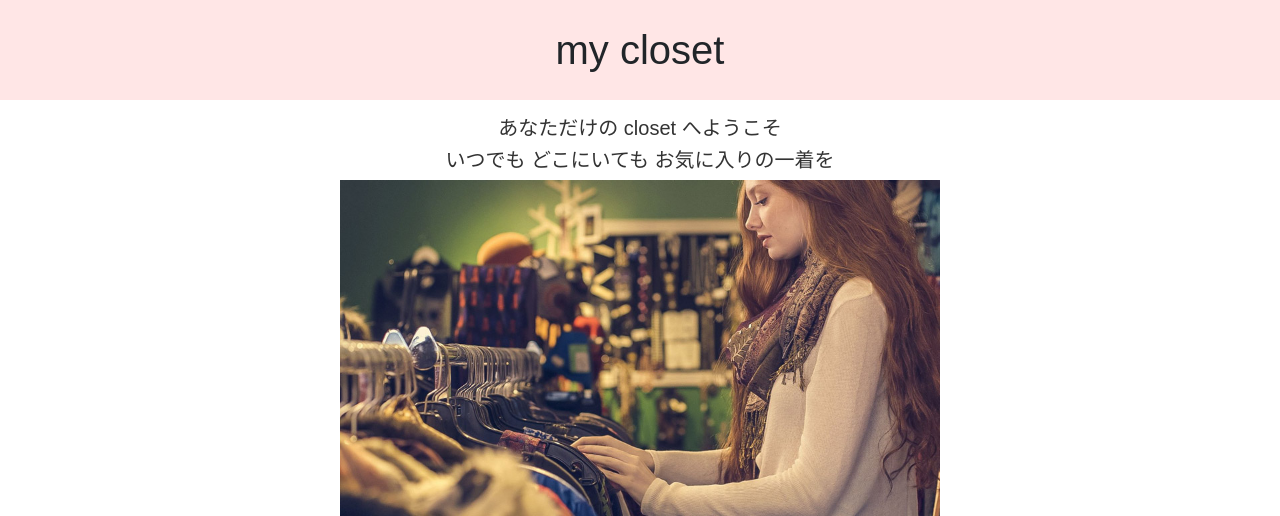
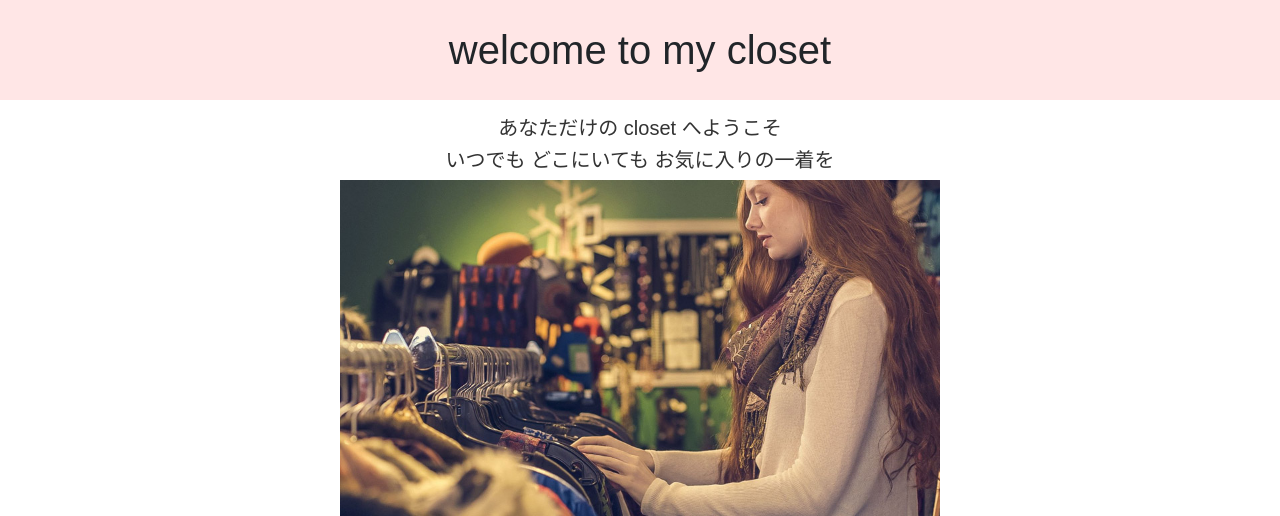
Before and after one commit to sumika0119/ClosetRepository, a Django app: page /accounts/home in a window 1280 px wide. Shown: the part 59-575 px from the top of the page. Run offline with Django 4.2, Linux system fonts and the light colour scheme.

Commit message:
welcome記載

```diff
--- a/closet_project/templates/accounts/home.html
+++ b/closet_project/templates/accounts/home.html
@@ -8,7 +8,7 @@
     {% endfor %}
   {% endif %}
 
-  <p class="custom-paragraph">my closet</p>
+  <p class="custom-paragraph">welcome to my closet</p>
 
   <h1 class="heading1">あなただけの closet へようこそ</h1>
   <h1 class="heading1">いつでも どこにいても お気に入りの一着を</h1>
```
